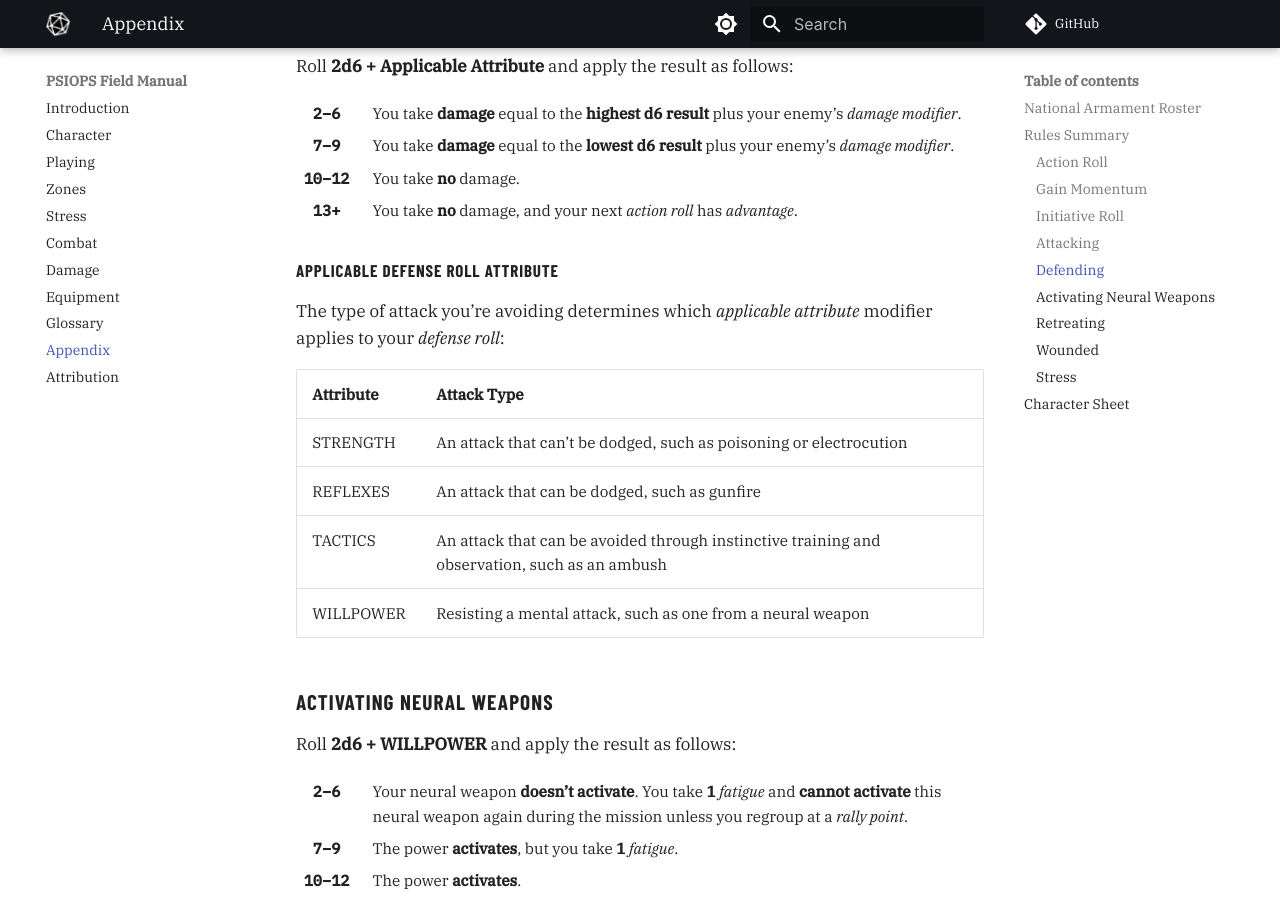
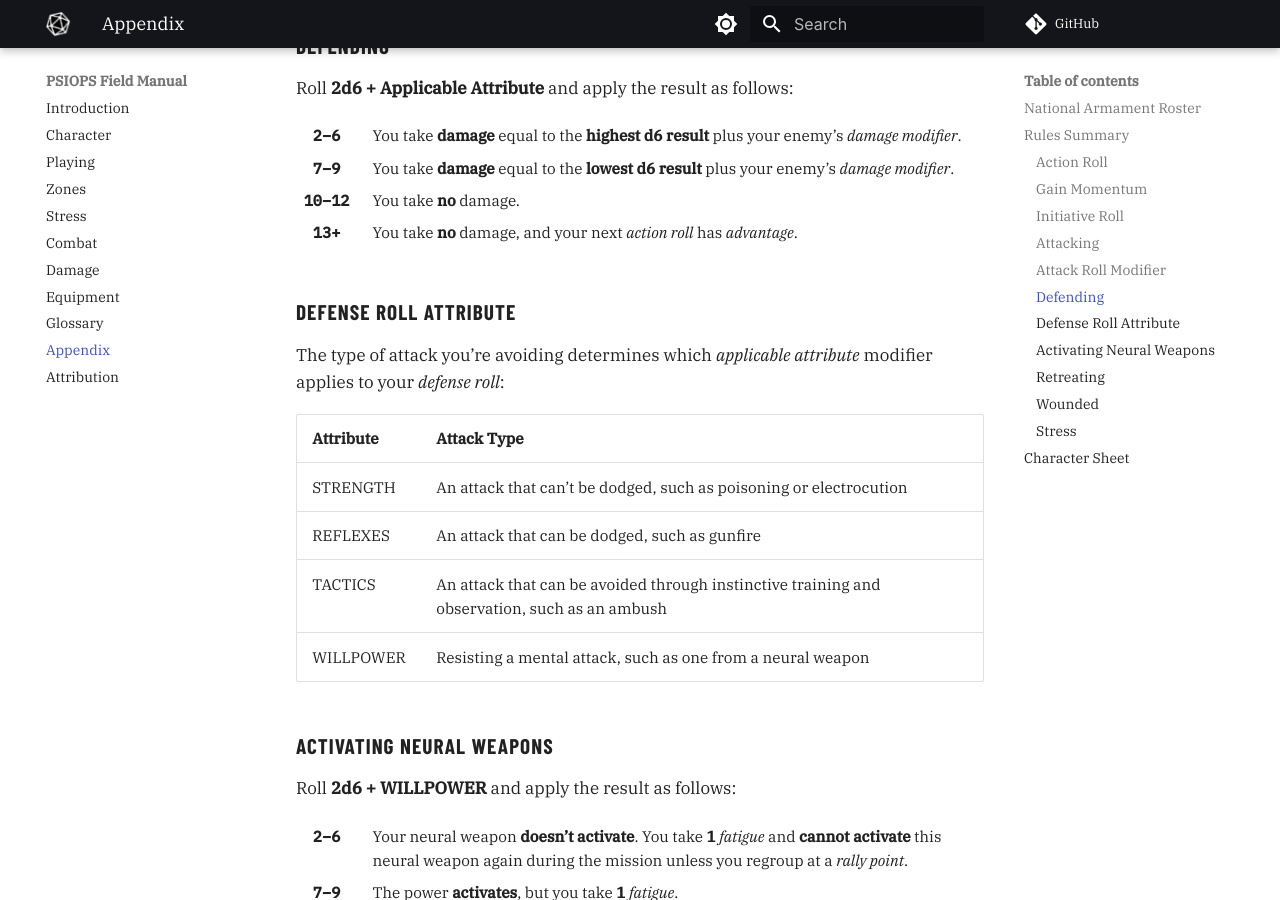
Before and after one commit to joemoose/psiops, an MkDocs documentation site: the page built from docs/appendix.md, in a window 1280 px wide and 900 px high, scrolled down 3331 px. Built offline with MkDocs 1.6.1 and Material for MkDocs 9.7.7, drawn with Linux system fonts in a browser that asks for light colours; plug-ins that fetch from the network failed and are left out; comment, search, counter and statistics services are not loaded.

Commit message:
Update appendix.md

```diff
--- a/docs/appendix.md
+++ b/docs/appendix.md
@@ -95,7 +95,7 @@ Roll **2d6 + Applicable Attribute** and apply the result as follows:
 
 </div>
 
-#### Attack Roll Modifier
+### Attack Roll Modifier
 
 Your weapon determines the *applicable attribute* modifier for your *attack roll*:
 
@@ -121,7 +121,7 @@ Roll **2d6 + Applicable Attribute** and apply the result as follows:
 
 </div>
 
-#### Applicable Defense Roll Attribute
+### Defense Roll Attribute
 
 The type of attack you’re avoiding determines which *applicable attribute* modifier applies to your *defense roll*:
 
```
